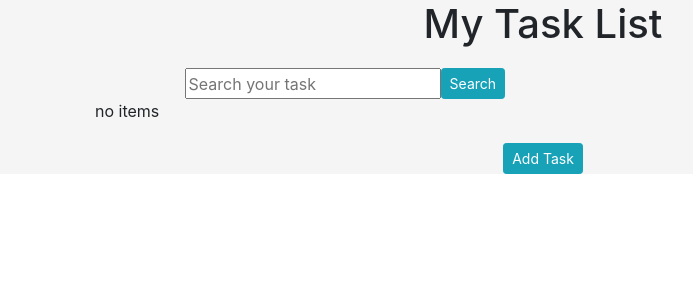
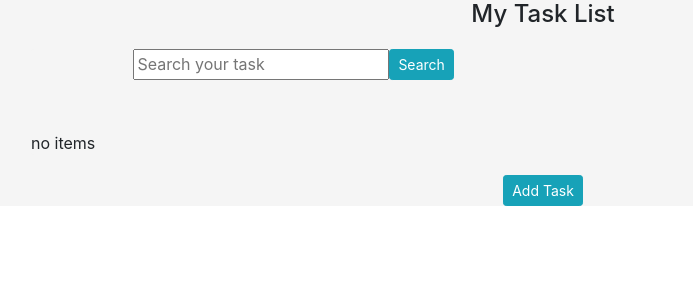
Before and after one commit to Benkyeyune/ToDO, a Django app: template To-Do-App/to_do_app/templates/ToDoApp/home.html in a window 1280 px wide. Shown: the part 56-356 px from the top of the page, without its empty margins (97-790 px from the left). Run offline with Django 3.2, Linux system fonts and the light colour scheme; the template is opened without the code that fills it, so the values that code supplies are empty; some libraries are stand-ins or nearby versions.

Commit message:
search done

```diff
--- a/To-Do-App/to_do_app/templates/ToDoApp/home.html
+++ b/To-Do-App/to_do_app/templates/ToDoApp/home.html
@@ -10,7 +10,7 @@
         }
 
         .center-column{
-            width:70%;
+            width:80%;
             margin: 20px auto;
             padding:0%;
             background-color:whitesmoke;
@@ -54,10 +54,9 @@
 
     </style>
     <div class="container1">
-        <h1 style="text-align: center;">My Task List</h1>
-
+        <h4 style="text-align: center;">My Task List</h4>
         <div class="center-column">
-            <div id="search-add-wrapper" style="width: 80;padding-left: 10%;">
+            <div id="search-add-wrapper" style="width: 80;padding-left: 10%;padding-bottom: 5%;">
                 <form method="GET" style="display: flex;">
                    <input type='text' name='search-area' placeholder="Search your task" value="{{search_input}}">
                    <input class="btn btn-sm btn-info" type="submit" value='Search'>
```
